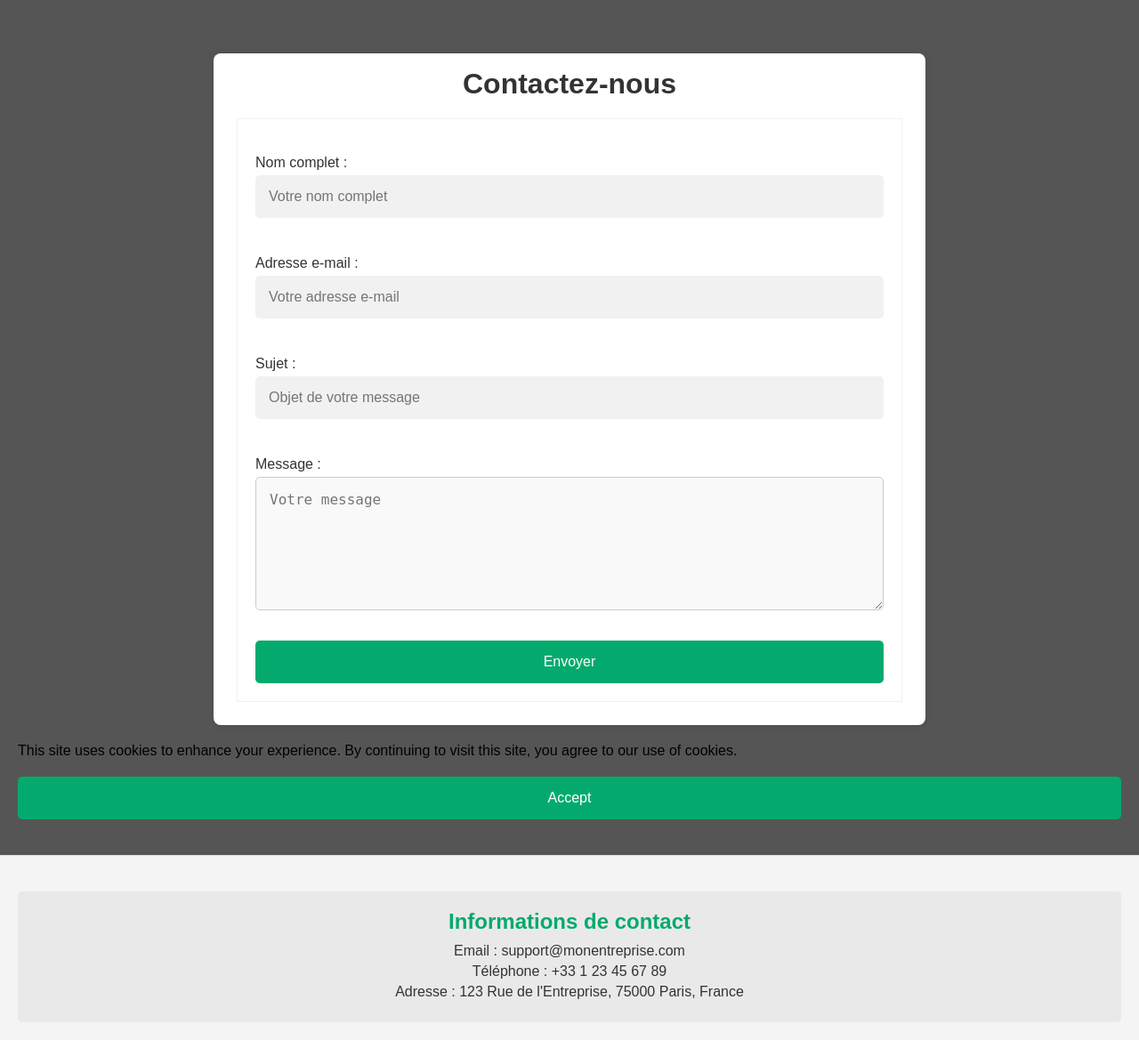
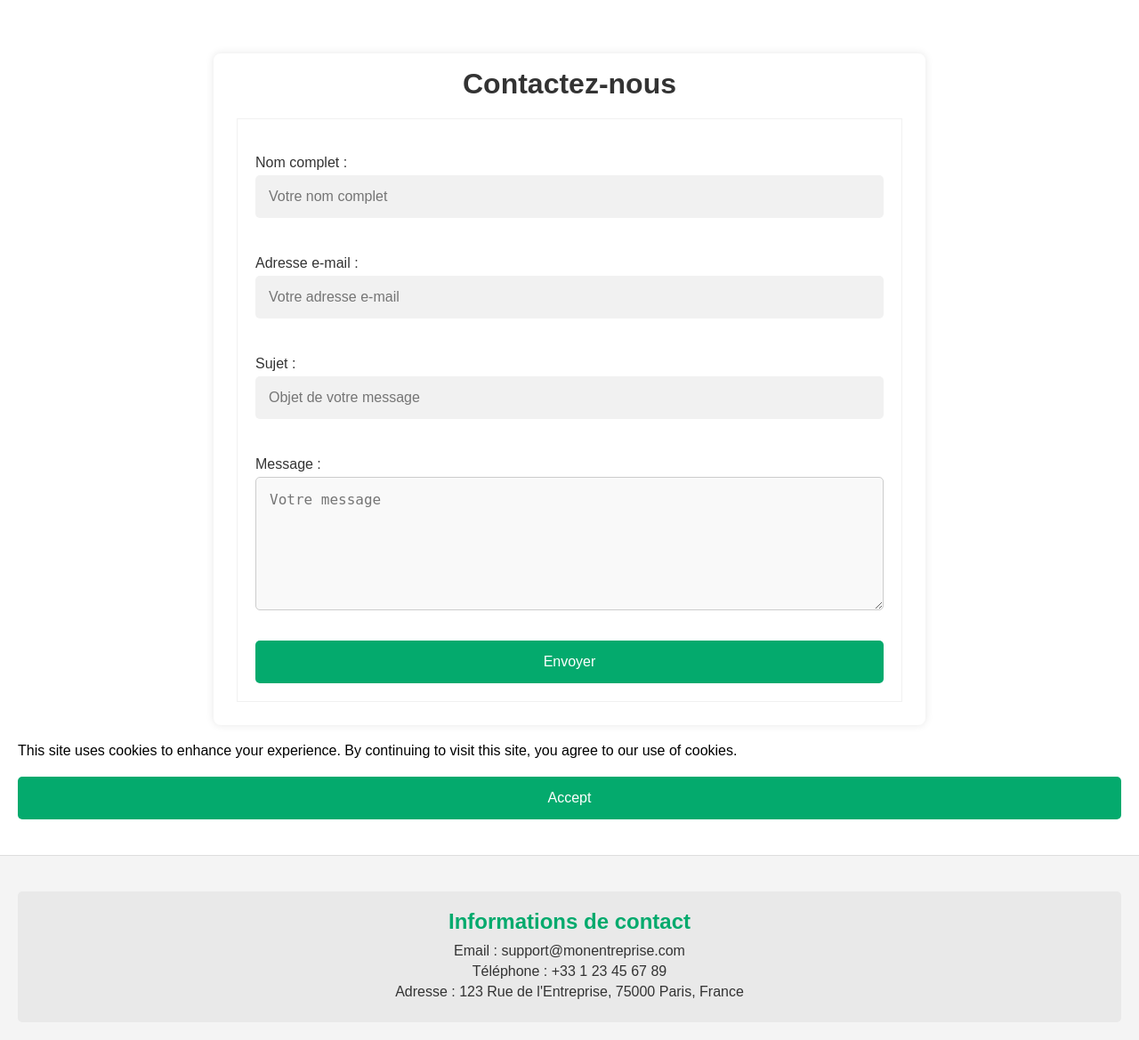
Before and after one commit to asadullah4bls/Loc_try_Encheres, a Flask app: page /contact in a window 1280 px wide. Shown: the part 116-1285 px from the top of the page at 89% size. Run offline with Flask 3, Linux system fonts and the light colour scheme; some libraries are stand-ins or nearby versions.

Commit message:
the full
the full

```diff
--- a/static/css/Menu/style.css
+++ b/static/css/Menu/style.css
@@ -1,5 +1,4 @@
 *{margin:0;padding:0;text-decoration:none}
-body{background:#555;}
 header{position:relative;width:100%;background:#333;}
 .logo{position:relative;z-index:123;padding:10px;font:18px verdana;color:#6DDB07;float:left;width:15%}
 .logo a{color:#6DDB07;}
--- a/templates/baseV2.html
+++ b/templates/baseV2.html
@@ -9,7 +9,6 @@
     <link rel="stylesheet" href="{{ url_for('static', filename='css/Menu/style.css') }}">
     <!-- <script src='https://kit.fontawesome.com/a076d05399.js' crossorigin='anonymous'></script> -->
     <script src='https://cdnjs.cloudflare.com/ajax/libs/font-awesome/5.15.4/js/all.min.js' crossorigin='anonymous'></script>
-    <script src='https://cdnjs.cloudflare.com/ajax/libs/jquery/2.1.3/jquery.min.js' crossorigin='anonymous'></script>
     <script src="https://www.google.com/recaptcha/api.js" async defer></script>
 </head>
 
```
